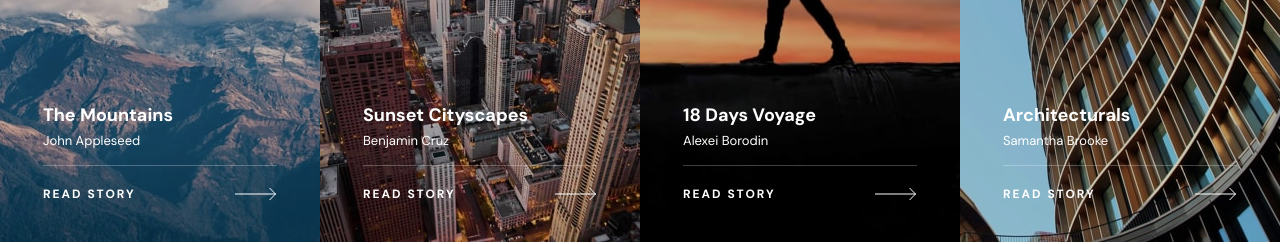
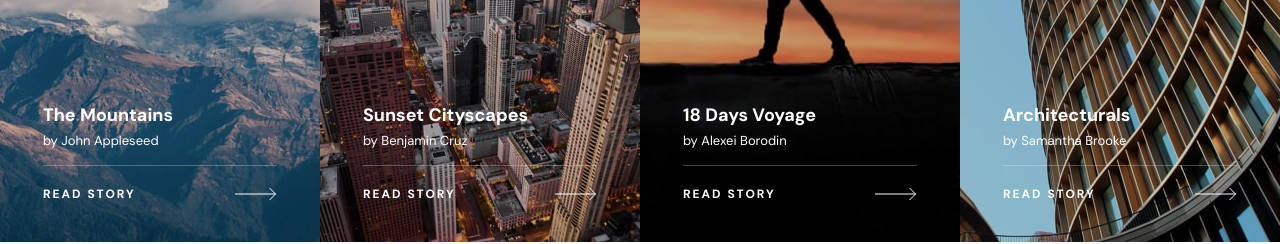
Before and after one commit to Owczarek-Kamil/Photosnap-multi-page-website, a Next.js app: page / in a window 1280 px wide. Shown: the part 2180-2424 px from the top of the page. Built offline with nearby package versions, Linux system fonts and the light colour scheme.

Commit message:
Add missing "by" in StoryCard component

```diff
--- a/components/StoryCard.tsx
+++ b/components/StoryCard.tsx
@@ -25,7 +25,7 @@ export default function StoryCard({ imagesSrc, title, author, date, isVisibleOnM
         <div className="flex flex-col gap-1 border-b border-b-color-white/25 pb-4">
           {!isVisibleOnMainPage && <p className="text-3.25/4.25 text-color-white">{date}</p>}
           <h2 className="text-4.5/6.25 font-bold text-color-white">{title}</h2>
-          <p className="text-3.25/4.25 text-color-white">{author}</p>
+          <p className="text-3.25/4.25 text-color-white">by {author}</p>
         </div>
         <div className="pt-5">
           <span className="group flex items-center justify-between gap-5.5 text-3/4 font-bold uppercase tracking-[2px] text-color-white outline-offset-4">
```
